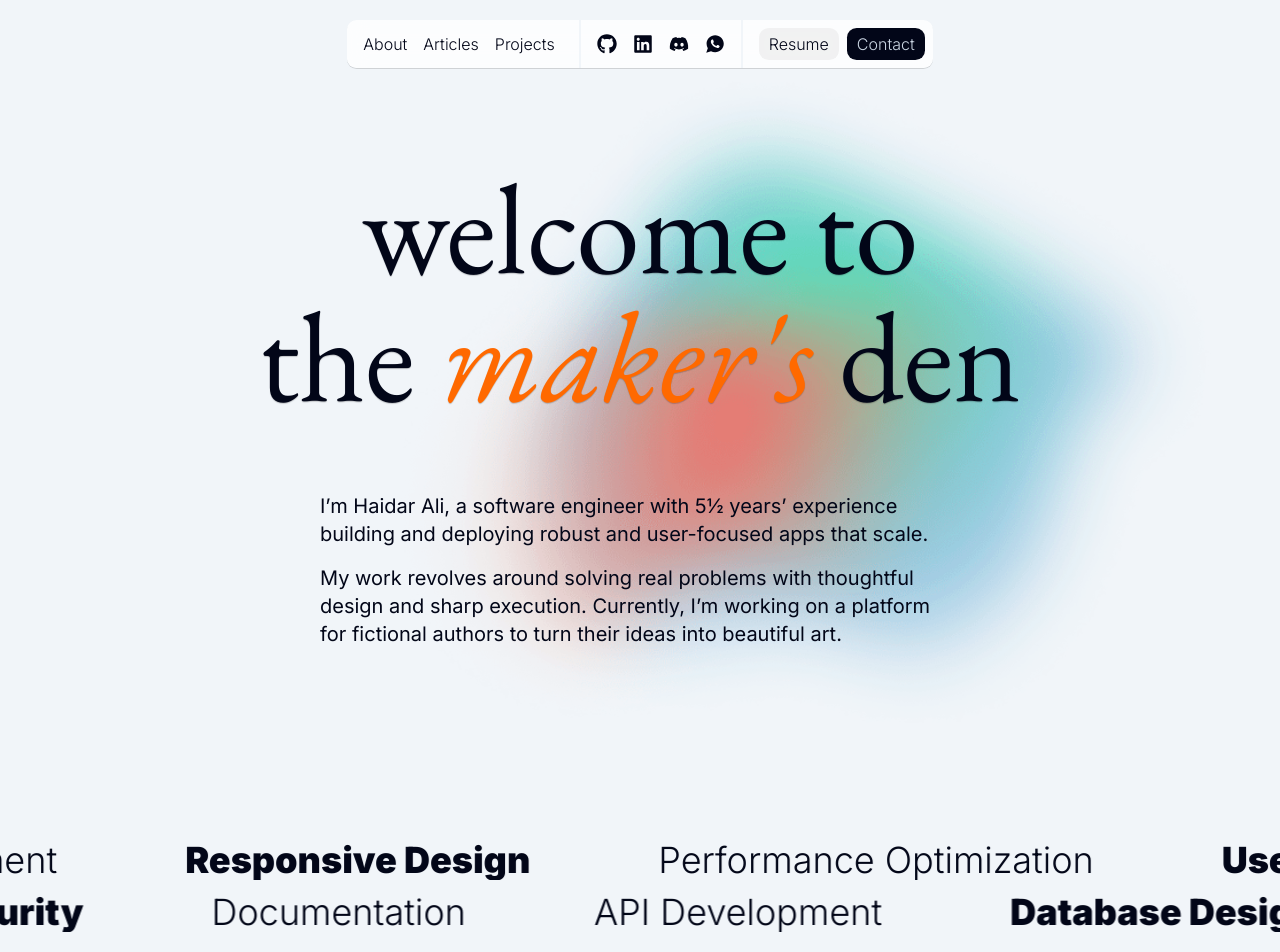
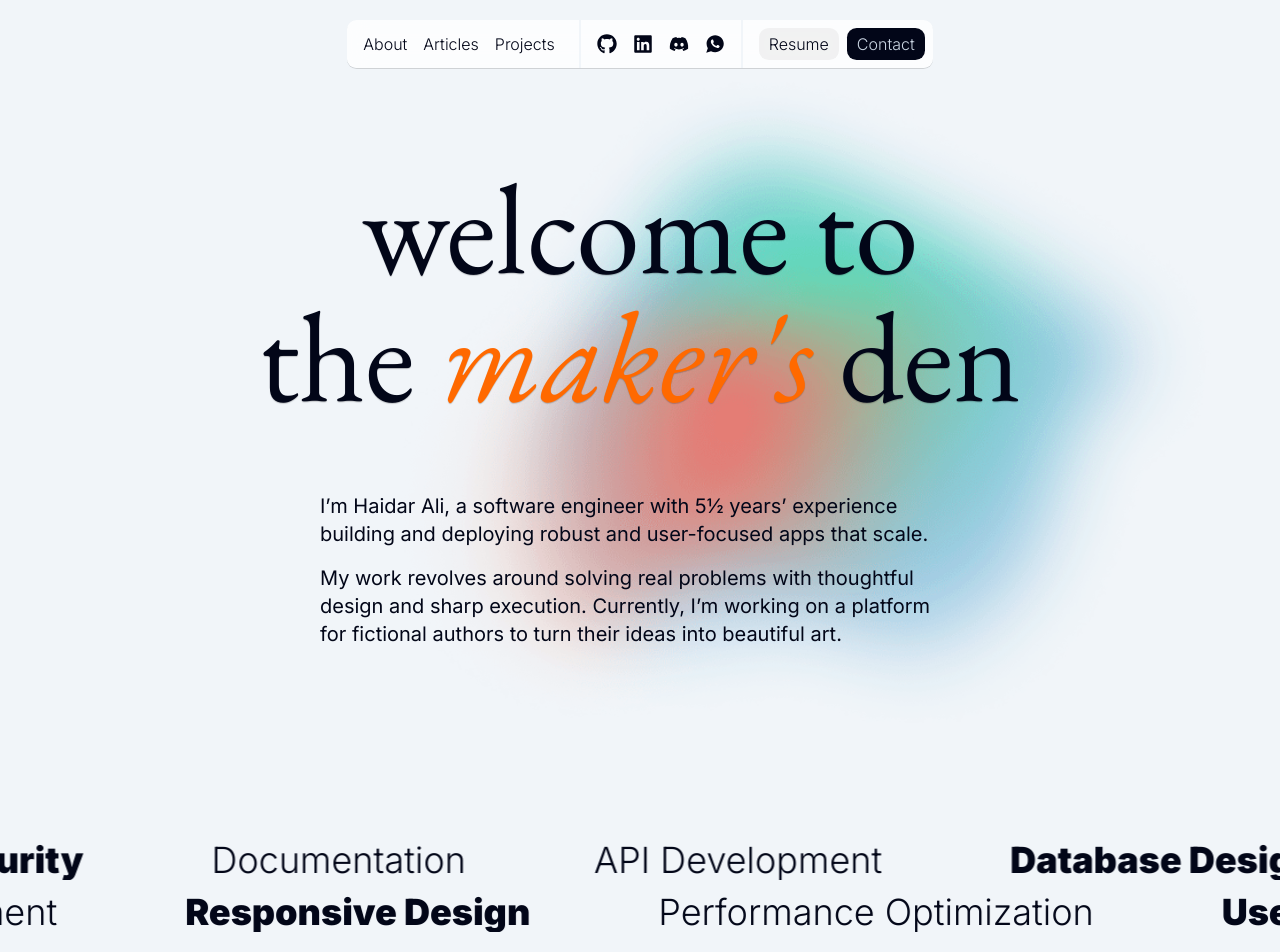
Before and after one commit to haidar47x/haidar47x.github.io, a React (Vite) app: page /#/ in a window 1280 px wide. Shown: the top 952 px of the page. Built offline with nearby package versions, Linux system fonts and the light colour scheme; the HTML template or start-up script is replaced by a standard one.

Commit message:
Backend <-> Frontend

```diff
--- a/src/components/pages/sections/WhatIDo.jsx
+++ b/src/components/pages/sections/WhatIDo.jsx
@@ -67,8 +67,8 @@ function WhatIDo() {
   return (
     <div className="what-i-do flex flex-col items-center pb-12 py-20 md:py-24 dark:text-slate-400" >
       <div className="flex w-full flex-col items-center text-2xl sm:text-4xl font-medium md:gap-3">
+        <InfiniteMarquee items={backendSkills} reverse={true}/>
         <InfiniteMarquee items={frontendSkills} />
-        <InfiniteMarquee items={backendSkills} reverse={true}/>
       </div>
     </div>
   );
```
